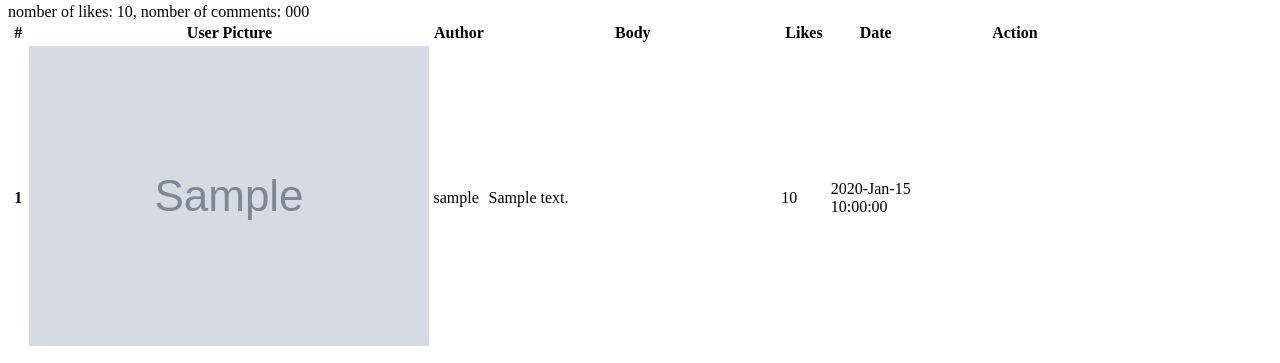
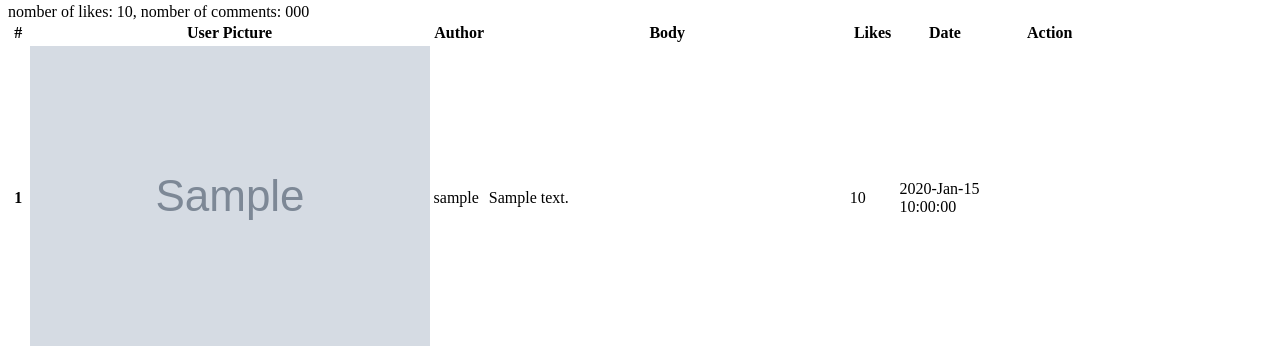
Before and after one commit to JDevs10/Social-Educ-Admin__Symfony, a Symfony app: template templates/posts/show.html.twig in a window 1280 px wide. Shown: the part 865-1228 px from the top of the page. Run offline with Twig, Linux system fonts and the light colour scheme; the template is opened without the code that fills it: most values are stand-ins (such as "Sample title", 1, 10 or a date in 2020); grey boxes marked "Sample" are stand-in pictures; some libraries are stand-ins or nearby versions.

Commit message:
---------- Social Educ Admin ----------
- post detail front-end updated...

```diff
--- a/src/Controller/CommentsController.php
+++ b/src/Controller/CommentsController.php
@@ -58,8 +58,6 @@ class CommentsController extends AbstractController
         $comment = $repository->find($id);
 
         $form = $this->createFormBuilder($comment)
-            ->add("username", TextType::class)
-            ->add("userpicture", TextType::class)
             ->add('Comment', TextareaType::class)
             ->add('Save', SubmitType::class, array('label' => 'Save'))
             ->getForm();
--- a/templates/posts/show.html.twig
+++ b/templates/posts/show.html.twig
@@ -32,11 +32,11 @@
                 <th scope="col" style="width: 2%;">#</th>
                 <th scope="col" style="width: 5%;">User Picture</th>
                 <th scope="col" style="width: 5%;">Author</th>
-                <th scope="col" style="width: 45%;">Body</th>
+                <th scope="col" style="width: 55%;">Body</th>
                 <th scope="col" style="width: 5%;">Likes</th>
                 {# <th scope="col" style="width: 55%;">Comments</th> #}
                 <th scope="col" style="width: 11%;">Date</th>
-                <th scope="col" style="width: 35%;">Action <a class="btn bg-primary" href="/Social-Educ-Admin/public/comments/addComment"><i class="fa fa-comment"></i></a></th>
+                <th scope="col" style="width: 15%;">Action <a class="btn bg-primary" href="/Social-Educ-Admin/public/comments/addComment"><i class="fa fa-comment"></i></a></th>
                 </tr>
             </thead>
             {% for comment in comments %}
@@ -48,9 +48,7 @@
                 <td>{{comment.comment}}</td>
                 <td>{{comment.numberOfLikes}}</td>
                 <td>{{comment.date|date('Y-M-d')}} </label> {{comment.date|date('H:i:s')}}</td>
-                <td><a class="btn bg-success" href="###"><i class="fa fa-thumbs-up"></i></a>
-                    <a class="btn bg-secondary " href="###"><i class="fa fa-comments"></i></a>
-                    <a class="btn bg-primary" href="/Social-Educ-Admin/public/comments/{{comment.id}}/edit"><i class="far fa-edit"></i></a>
+                <td><a class="btn bg-primary" href="/Social-Educ-Admin/public/comments/{{comment.id}}/edit"><i class="far fa-edit"></i></a>
                     <a class="btn bg-danger" href="/Social-Educ-Admin/public/comments/{{comment.id}}/delete"><i class="far fa-trash-alt"></i></a></td>
                 </tr>
                 <tr>
```
